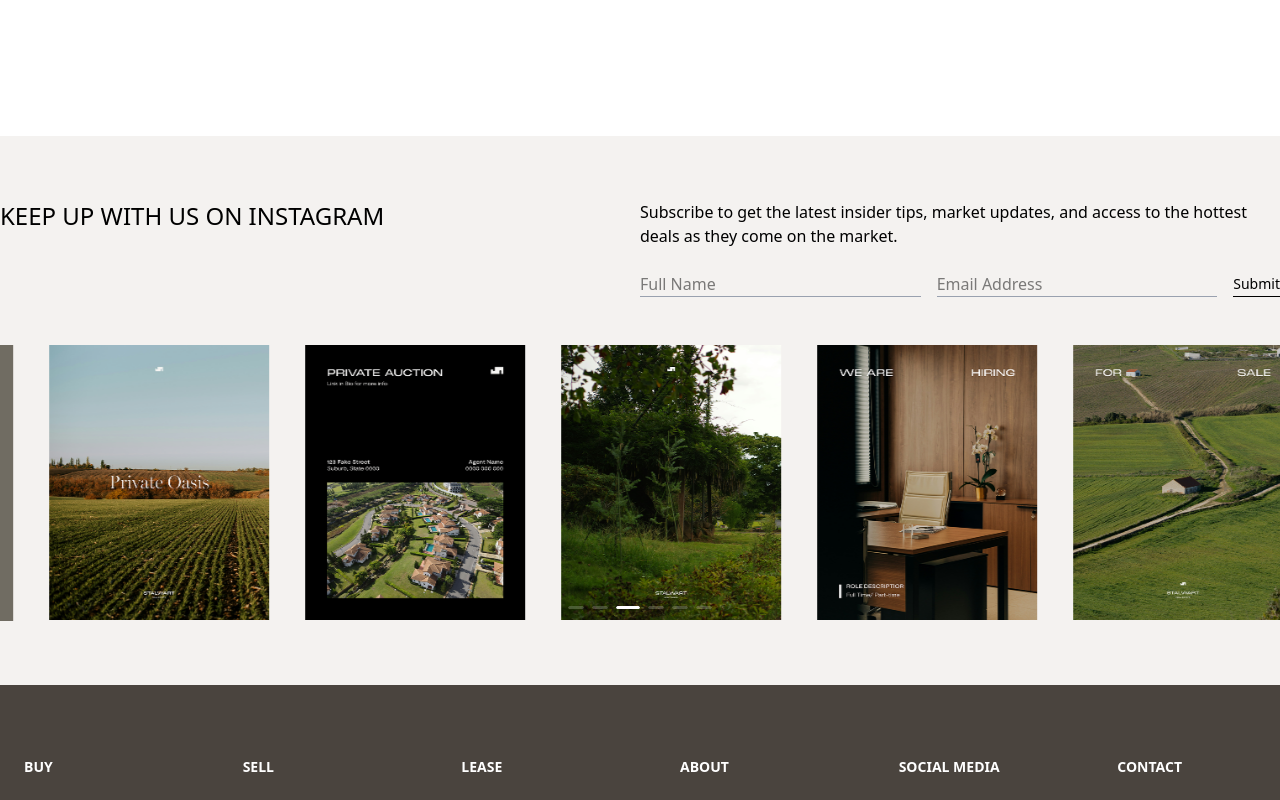
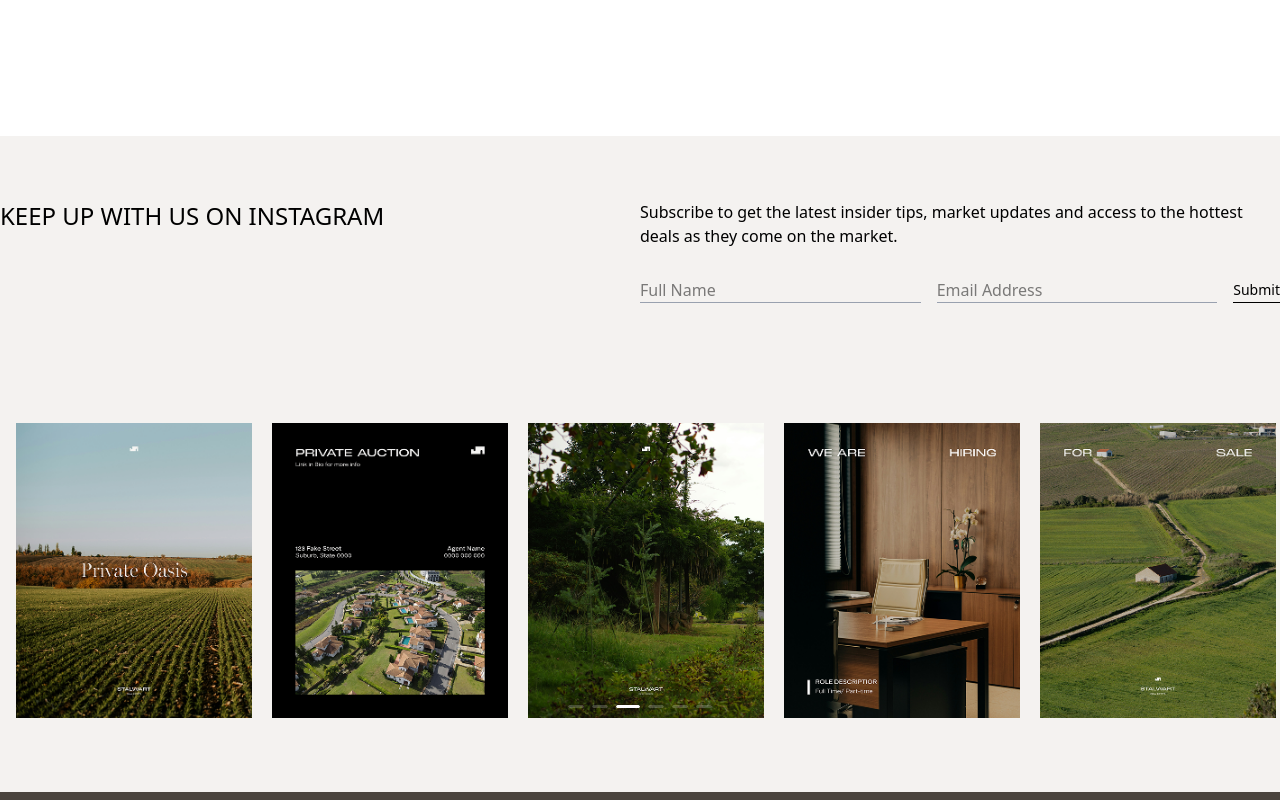
Before and after one commit to ankit1997-dhiman/Stalwart, a React (Vite) app: page / in a window 1280 px wide. Shown: the part 6880-7680 px from the top of the page. Built offline with nearby package versions, Linux system fonts and the light colour scheme.

Commit message:
changes in post of instagram

```diff
--- a/src/pages/home/components/InstagramPosts.jsx
+++ b/src/pages/home/components/InstagramPosts.jsx
@@ -11,18 +11,23 @@ import Insta6 from "../../../assets/images/image-6.png";
 
 const images = [Insta1, Insta2, Insta3, Insta4, Insta5, Insta6];
 
-const InstagramCarousel = () => (
+const InstagramPosts = () => {
+  return (
+    <div className="bg-[#F4F2F0] px-12.5 md:px-0">
+      <div className="container">
+        <div className="pt-16 pb-12">
+          <div className="flex flex-col md:flex-row md:items-start md:justify-between gap-6">
+            <h2 className="text-2xl font-light uppercase">
+              Keep Up With Us On Instagram
+            </h2>
+
+            {/* Mobile Carousel */}
+            <div className="block md:hidden py-4 md:py-18">
               <Carousel
+                slidesToShow={5}
                 autoplay
-    dots
-    slidesToShow={5}
+                dots={true}
                 responsive={[
-      {
-        breakpoint: 1024,
-        settings: {
-          slidesToShow: 3,
-        },
-      },
                   {
                     breakpoint: 768,
                     settings: {
@@ -32,26 +37,21 @@ const InstagramCarousel = () => (
                 ]}
               >
                 {images.map((src, idx) => (
-      <div key={idx} className="px-2">
-        <img src={src} alt={`Insta ${idx}`} className="w-full object-cover" />
+                  <div key={idx} className="w-full !mx-4">
+                    <img
+                      src={src}
+                      alt={`Insta ${idx}`}
+                      className="w-full object-cover"
+                    />
                   </div>
                 ))}
               </Carousel>
-);
-
-const InstagramPosts = () => {
-  return (
-    <div className="bg-[#F4F2F0] px-[50px] md:px-0">
-      <div className="container py-16">
-        <div className="flex flex-col md:flex-row md:items-start md:justify-between gap-6">
-          <h2 className="text-2xl font-light uppercase">
-            Keep Up With Us On Instagram
-          </h2>
+            </div>
 
             {/* Form */}
             <div className="md:w-1/2">
-            <p className="pb-6">
-              Subscribe to get the latest insider tips, market updates, and
+              <p className="pb-7.5">
+                Subscribe to get the latest insider tips, market updates and
                 access to the hottest deals as they come on the market.
               </p>
               <form className="flex flex-col sm:flex-row gap-4 w-full">
@@ -74,10 +74,33 @@ const InstagramPosts = () => {
               </form>
             </div>
           </div>
+        </div>
 
-        {/* Carousel */}
-        <div className="mt-12">
-          <InstagramCarousel />
+        {/* Desktop Carousel */}
+        <div className="hidden md:block py-4 md:py-18">
+          <Carousel
+            slidesToShow={5}
+            autoplay
+            dots={true}
+            responsive={[
+              {
+                breakpoint: 768,
+                settings: {
+                  slidesToShow: 2,
+                },
+              },
+            ]}
+          >
+            {images.map((src, idx) => (
+              <div key={idx} className="w-full !mx-4">
+                <img
+                  src={src}
+                  alt={`Insta ${idx}`}
+                  className="w-full object-cover"
+                />
+              </div>
+            ))}
+          </Carousel>
         </div>
       </div>
     </div>
```
Lines whose indentation alone changed are shown as unchanged.
